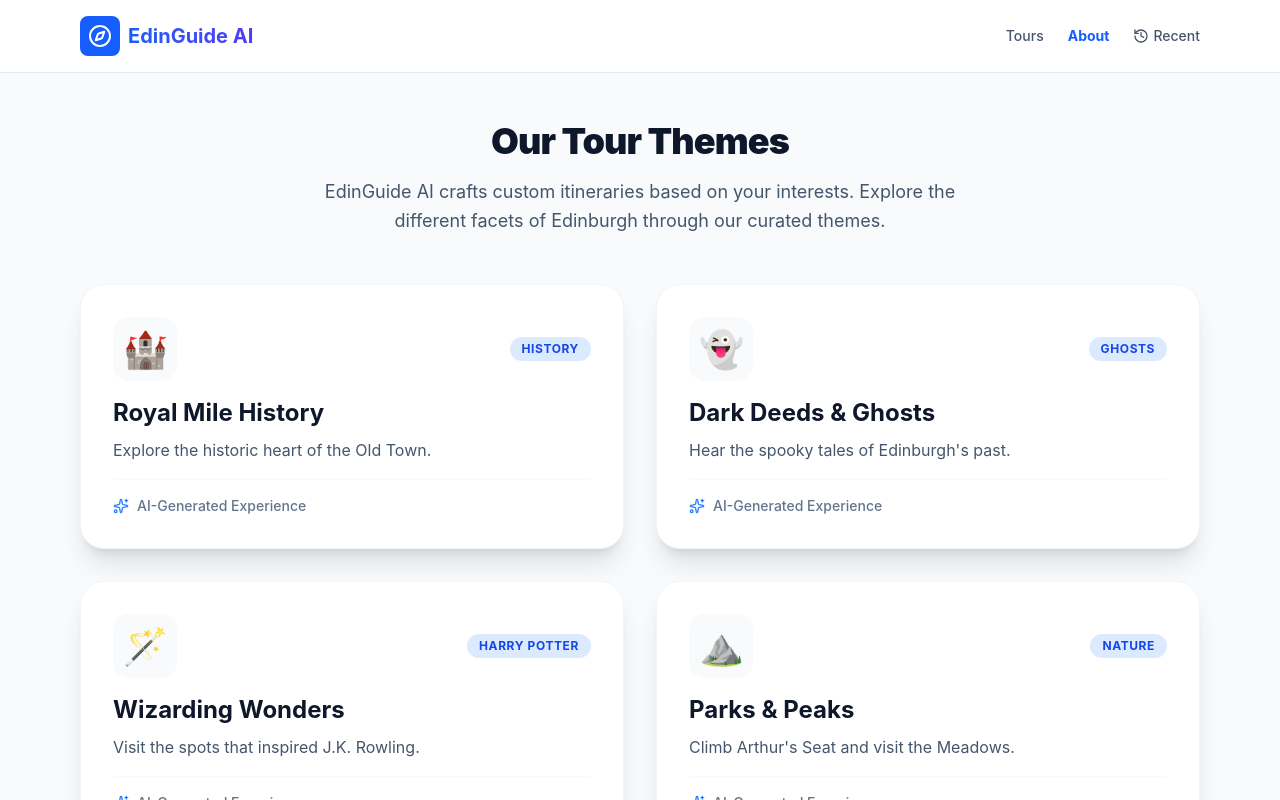
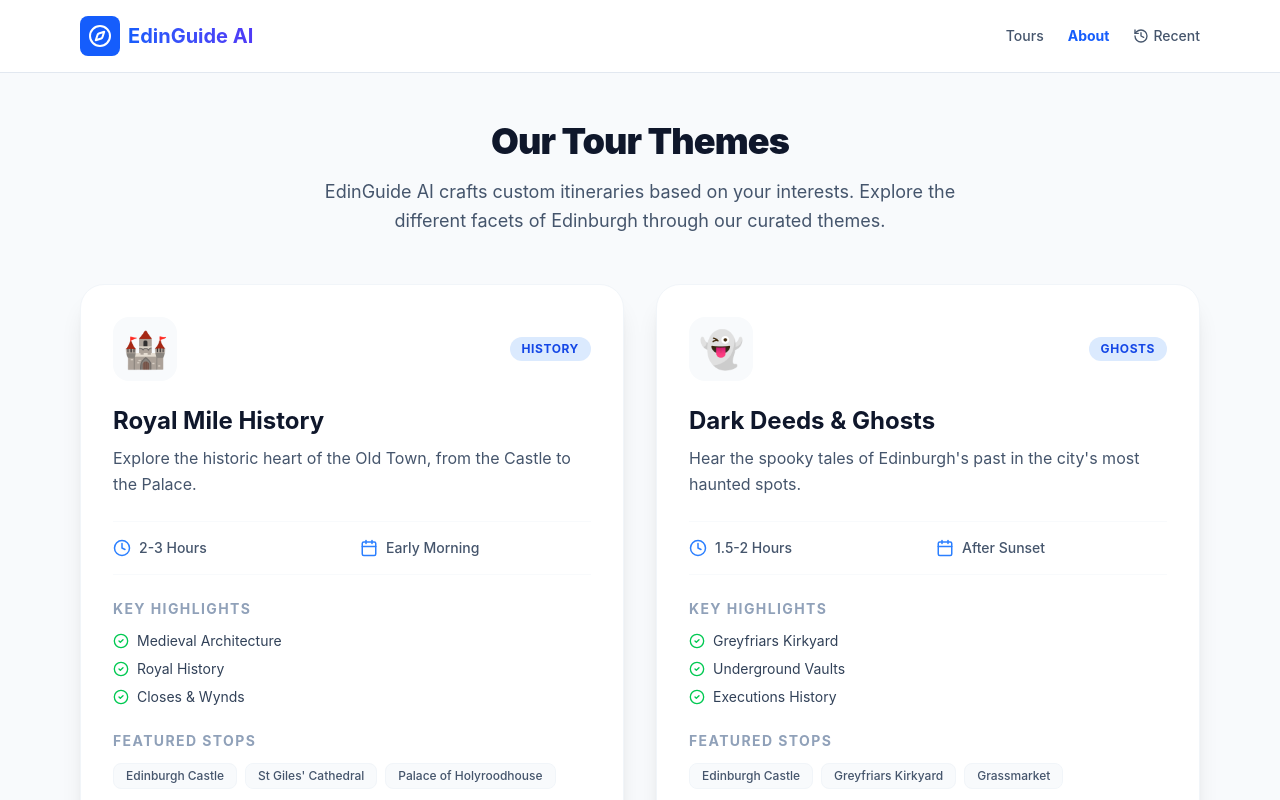
Before and after one commit to farhaan-mukarram/edinburgh-ai-tour-guide, a React (Vite) app: page / in a window 1280 px wide. Both pictures are taken after a click on the button "About". Shown: the top 800 px of the page. Built offline with nearby package versions, Linux system fonts and the light colour scheme.

Commit message:
feat: add more details to about section

```diff
--- a/src/components/About.tsx
+++ b/src/components/About.tsx
@@ -1,14 +1,14 @@
 import React from 'react';
-import { THEMES } from '../data/mockData';
+import { THEMES, EDINBURGH_LOCATIONS } from '../data/mockData';
 import { motion } from 'framer-motion';
-import { Info, Sparkles, MapPin } from 'lucide-react';
+import { Info, Sparkles, MapPin, Clock, Calendar, CheckCircle2 } from 'lucide-react';
 
 export const About: React.FC = () => {
   return (
     <motion.div
       initial={{ opacity: 0, y: 20 }}
       animate={{ opacity: 1, y: 0 }}
-      className="space-y-12"
+      className="space-y-12 pb-12"
     >
       <div className="text-center space-y-4 max-w-2xl mx-auto">
         <h2 className="text-4xl font-black tracking-tight">Our Tour Themes</h2>
@@ -17,12 +17,16 @@ export const About: React.FC = () => {
         </p>
       </div>
 
-      <div className="grid md:grid-cols-2 gap-8">
-        {THEMES.map((theme) => (
+      <div className="grid lg:grid-cols-2 gap-8">
+        {THEMES.map((theme) => {
+          const matchingLocations = EDINBURGH_LOCATIONS.filter(loc => loc.themes.includes(theme.id)).slice(0, 3);
+
+          return (
             <div
               key={theme.id}
-            className="bg-white p-8 rounded-3xl shadow-xl border border-slate-100 hover:border-blue-200 transition-all flex flex-col gap-4 group"
+              className="bg-white rounded-3xl shadow-xl border border-slate-100 hover:border-blue-200 transition-all flex flex-col overflow-hidden group"
             >
+              <div className="p-8 space-y-6">
                 <div className="flex items-center justify-between">
                   <div className="text-4xl bg-slate-50 w-16 h-16 flex items-center justify-center rounded-2xl group-hover:scale-110 transition-transform">
                     {theme.emoji}
@@ -39,14 +43,52 @@ export const About: React.FC = () => {
                   </p>
                 </div>
 
-            <div className="pt-4 mt-auto border-t border-slate-50">
+                <div className="grid grid-cols-2 gap-4 py-4 border-y border-slate-50">
+                  <div className="flex items-center gap-2 text-slate-600">
+                    <Clock size={18} className="text-blue-500" />
+                    <span className="text-sm font-medium">{theme.duration}</span>
+                  </div>
+                  <div className="flex items-center gap-2 text-slate-600">
+                    <Calendar size={18} className="text-blue-500" />
+                    <span className="text-sm font-medium">{theme.bestTime}</span>
+                  </div>
+                </div>
+
+                <div className="space-y-3">
+                  <h4 className="text-sm font-bold text-slate-400 uppercase tracking-widest">Key Highlights</h4>
+                  <ul className="grid grid-cols-1 gap-2">
+                    {theme.highlights.map((highlight, idx) => (
+                      <li key={idx} className="flex items-center gap-2 text-slate-700">
+                        <CheckCircle2 size={16} className="text-green-500" />
+                        <span className="text-sm">{highlight}</span>
+                      </li>
+                    ))}
+                  </ul>
+                </div>
+
+                {matchingLocations.length > 0 && (
+                  <div className="space-y-3">
+                    <h4 className="text-sm font-bold text-slate-400 uppercase tracking-widest">Featured Stops</h4>
+                    <div className="flex flex-wrap gap-2">
+                      {matchingLocations.map(loc => (
+                        <span key={loc.id} className="px-3 py-1 bg-slate-50 text-slate-600 rounded-lg text-xs font-medium border border-slate-100">
+                          {loc.name}
+                        </span>
+                      ))}
+                    </div>
+                  </div>
+                )}
+              </div>
+
+              <div className="bg-slate-50 px-8 py-4 mt-auto border-t border-slate-100">
                 <div className="flex items-center gap-2 text-sm text-slate-500 font-medium">
                   <Sparkles size={16} className="text-blue-500" />
                   <span>AI-Generated Experience</span>
                 </div>
               </div>
             </div>
-        ))}
+          );
+        })}
       </div>
 
       <div className="bg-indigo-600 rounded-3xl p-8 md:p-12 text-white overflow-hidden relative">
--- a/src/data/mockData.ts
+++ b/src/data/mockData.ts
@@ -1,12 +1,60 @@
-import type { Location, Theme } from '../types';
+import type { Location, ThemeDetail } from '../types';
 
-export const THEMES: { id: Theme; label: string; description: string; emoji: string }[] = [
-  { id: 'history', label: 'Royal Mile History', description: 'Explore the historic heart of the Old Town.', emoji: '🏰' },
-  { id: 'ghosts', label: 'Dark Deeds & Ghosts', description: 'Hear the spooky tales of Edinburgh\'s past.', emoji: '👻' },
-  { id: 'harry_potter', label: 'Wizarding Wonders', description: 'Visit the spots that inspired J.K. Rowling.', emoji: '🪄' },
-  { id: 'nature', label: 'Parks & Peaks', description: 'Climb Arthur\'s Seat and visit the Meadows.', emoji: '⛰️' },
-  { id: 'food', label: 'Foodie Trail', description: 'Sample the best haggis, shortbread, and whisky.', emoji: '🥘' },
-  { id: 'literature', label: 'Literary Legends', description: 'Follow in the footsteps of Scott, Burns, and Stevenson.', emoji: '📚' },
+export const THEMES: ThemeDetail[] = [
+  {
+    id: 'history',
+    label: 'Royal Mile History',
+    description: 'Explore the historic heart of the Old Town, from the Castle to the Palace.',
+    emoji: '🏰',
+    highlights: ['Medieval Architecture', 'Royal History', 'Closes & Wynds'],
+    duration: '2-3 Hours',
+    bestTime: 'Early Morning'
+  },
+  {
+    id: 'ghosts',
+    label: 'Dark Deeds & Ghosts',
+    description: 'Hear the spooky tales of Edinburgh\'s past in the city\'s most haunted spots.',
+    emoji: '👻',
+    highlights: ['Greyfriars Kirkyard', 'Underground Vaults', 'Executions History'],
+    duration: '1.5-2 Hours',
+    bestTime: 'After Sunset'
+  },
+  {
+    id: 'harry_potter',
+    label: 'Wizarding Wonders',
+    description: 'Visit the spots that inspired J.K. Rowling and see where the magic began.',
+    emoji: '🪄',
+    highlights: ['Victoria Street (Diagon Alley)', 'The Elephant House', 'Greyfriars Names'],
+    duration: '1.5-2 Hours',
+    bestTime: 'Anytime'
+  },
+  {
+    id: 'nature',
+    label: 'Parks & Peaks',
+    description: 'Escape the city bustle and climb Arthur\'s Seat for panoramic views.',
+    emoji: '⛰️',
+    highlights: ['Arthur\'s Seat Summit', 'Holyrood Park', 'The Meadows'],
+    duration: '2-4 Hours',
+    bestTime: 'Sunrise or Sunset'
+  },
+  {
+    id: 'food',
+    label: 'Foodie Trail',
+    description: 'Sample the best traditional Scottish fare and modern culinary delights.',
+    emoji: '🥘',
+    highlights: ['Traditional Haggis', 'Scottish Shortbread', 'Whisky Tasting'],
+    duration: '2-3 Hours',
+    bestTime: 'Lunchtime'
+  },
+  {
+    id: 'literature',
+    label: 'Literary Legends',
+    description: 'Follow in the footsteps of Scott, Burns, and Stevenson in the UNESCO City of Literature.',
+    emoji: '📚',
+    highlights: ['Scott Monument', 'Writers\' Museum', 'Makar\'s Court'],
+    duration: '2 Hours',
+    bestTime: 'Afternoon'
+  },
 ];
 
 export const EDINBURGH_LOCATIONS: Location[] = [
```
Also changed, not shown: src/types/index.ts (+10 -0 lines). Lines whose indentation alone changed are shown as unchanged.
